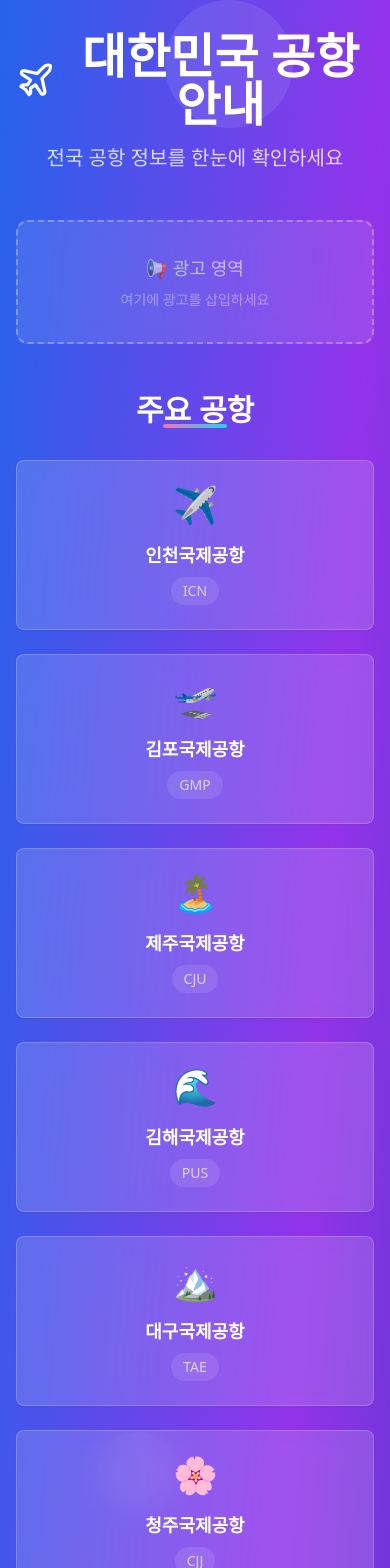
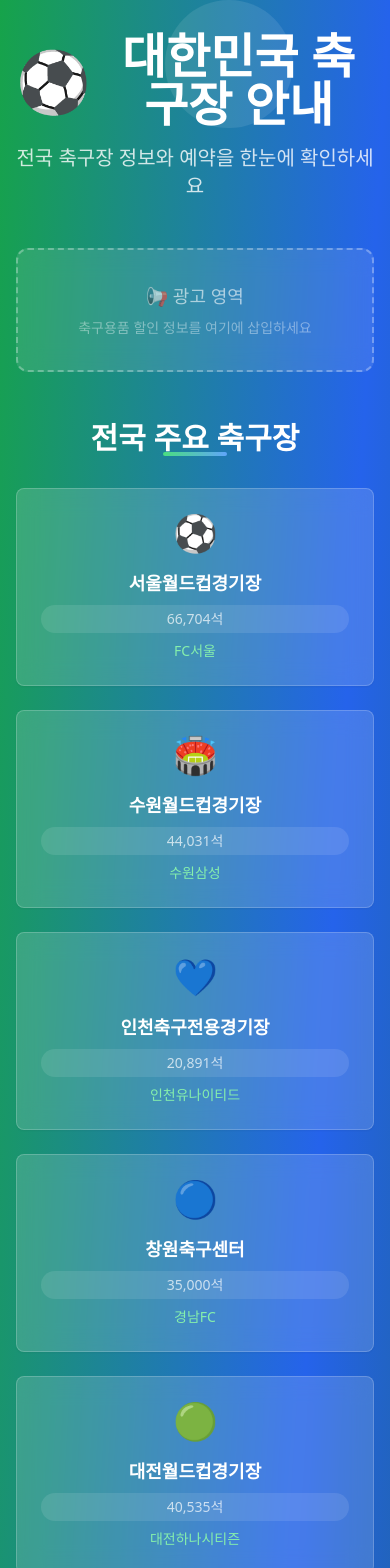
Before and after one commit to bisang1/mimic-page-creator-buddy, a React (Vite) app: page /airport-guide in a window 390 px wide. Shown: the top 1568 px of the page. Built offline with nearby package versions, Linux system fonts and the light colour scheme.

Commit message:
Feat: Implement Korean football guide page
Modify the code to create a page about Korean football, including information on stadiums, clubs, booking, transportation, parking, coaches, association info, and regional stadium lists.

```diff
--- a/src/pages/AirportGuide.tsx
+++ b/src/pages/AirportGuide.tsx
@@ -1,50 +1,51 @@
 
 import React, { useState } from 'react';
-import { Plane, Building2, Phone, MapPin, Clock, Luggage, Car, Coffee, ShoppingBag, Wifi } from 'lucide-react';
+import { MapPin, Building2, Phone, Clock, Car, Train, Users, Calendar } from 'lucide-react';
 import { Card, CardContent } from '@/components/ui/card';
 import { Tabs, TabsContent, TabsList, TabsTrigger } from '@/components/ui/tabs';
 
-const AirportGuide = () => {
-  const [activeTab, setActiveTab] = useState('baggage');
+const SoccerGuide = () => {
+  const [activeTab, setActiveTab] = useState('reservation');
 
-  const airports = [
-    { name: '인천국제공항', code: 'ICN', icon: '✈️', href: '#incheon' },
-    { name: '김포국제공항', code: 'GMP', icon: '🛫', href: '#gimpo' },
-    { name: '제주국제공항', code: 'CJU', icon: '🏝️', href: '#jeju' },
-    { name: '김해국제공항', code: 'PUS', icon: '🌊', href: '#gimhae' },
-    { name: '대구국제공항', code: 'TAE', icon: '🏔️', href: '#daegu' },
-    { name: '청주국제공항', code: 'CJJ', icon: '🌸', href: '#cheongju' },
-    { name: '무안국제공항', code: 'MWX', icon: '🌅', href: '#muan' },
-    { name: '울산공항', code: 'USN', icon: '🏭', href: '#ulsan' },
-    { name: '여수공항', code: 'RSU', icon: '⛵', href: '#yeosu' },
-    { name: '포항경주공항', code: 'KPX', icon: '🏛️', href: '#pohang' },
-    { name: '군산공항', code: 'KUV', icon: '🦅', href: '#gunsan' },
-    { name: '원주공항', code: 'WJU', icon: '🌲', href: '#wonju' }
+  const stadiums = [
+    { name: '서울월드컵경기장', capacity: '66,704석', icon: '⚽', href: '#seoul-worldcup', team: 'FC서울' },
+    { name: '수원월드컵경기장', capacity: '44,031석', icon: '🏟️', href: '#suwon-worldcup', team: '수원삼성' },
+    { name: '인천축구전용경기장', capacity: '20,891석', icon: '💙', href: '#incheon', team: '인천유나이티드' },
+    { name: '창원축구센터', capacity: '35,000석', icon: '🔵', href: '#changwon', team: '경남FC' },
+    { name: '대전월드컵경기장', capacity: '40,535석', icon: '🟢', href: '#daejeon-worldcup', team: '대전하나시티즌' },
+    { name: '광주월드컵경기장', capacity: '40,245석', icon: '🔴', href: '#gwangju-worldcup', team: '광주FC' },
+    { name: '대구FC파크', capacity: '12,415석', icon: '🟡', href: '#daegu-fc', team: '대구FC' },
+    { name: '울산문수축구경기장', capacity: '44,102석', icon: '⚫', href: '#ulsan-munsu', team: '울산HD' },
+    { name: '전주월드컵경기장', capacity: '42,477석', icon: '🟤', href: '#jeonju-worldcup', team: '전북현대' },
+    { name: '포항스틸야드', capacity: '25,000석', icon: '🔶', href: '#pohang-steel', team: '포항스틸러스' },
+    { name: '제주월드컵경기장', capacity: '35,657석', icon: '🏝️', href: '#jeju-worldcup', team: '제주유나이티드' },
+    { name: '서울올림픽주경기장', capacity: '69,950석', icon: '🏛️', href: '#seoul-olympic', team: '국가대표 경기장' }
   ];
 
-  const airlines = [
-    '대한항공', '아시아나항공', '제주항공', '진에어',
-    '티웨이항공', '에어부산', '이스타항공', '에어서울'
+  const kLeagueTeams = [
+    'FC서울', '수원삼성 블루윙즈', '인천유나이티드', '경남FC',
+    '대전하나시티즌', '광주FC', '대구FC', '울산HD',
+    '전북현대 모터스', '포항스틸러스', '제주유나이티드', '강원FC'
   ];
 
-  const emergencyContacts = [
-    { title: '인천공항 안내', number: '1577-2600', icon: Phone },
-    { title: '공항경찰', number: '032-741-2123', icon: Phone },
-    { title: '의무실', number: '032-741-2080', icon: Phone },
-    { title: '분실물센터', number: '032-741-2357', icon: Phone }
+  const soccerContacts = [
+    { title: 'KFA 대한축구협회', number: '02-2002-0777', icon: Phone },
+    { title: 'K리그 사무국', number: '02-2002-9000', icon: Phone },
+    { title: '축구장 예약센터', number: '1588-7777', icon: Phone },
+    { title: '축구용품 할인정보', number: '1577-1234', icon: Phone }
   ];
 
   const facilities = [
-    { name: '면세점', desc: '신라면세점, 롯데면세점', icon: ShoppingBag },
-    { name: '식당가', desc: '한식, 양식, 패스트푸드', icon: Coffee },
-    { name: '카페', desc: '스타벅스, 투썸플레이스', icon: Coffee },
-    { name: '라운지', desc: 'KAL라운지, 아시아나라운지', icon: Building2 },
-    { name: '은행/ATM', desc: '환전소, 현금인출기', icon: Building2 },
-    { name: '통신', desc: '무료WiFi, 충전소', icon: Wifi }
+    { name: '매점', desc: '음료, 간식, 축구용품', icon: Building2 },
+    { name: '주차장', desc: '경기장 내부/외부 주차', icon: Car },
+    { name: '대중교통', desc: '지하철, 버스 연결', icon: Train },
+    { name: '팬샵', desc: '구단 굿즈, 유니폼', icon: Building2 },
+    { name: '화장실', desc: '각 구역별 편의시설', icon: Building2 },
+    { name: '의무실', desc: '응급처치, 의료진 상주', icon: Building2 }
   ];
 
   return (
-    <div className="min-h-screen bg-gradient-to-br from-blue-600 via-purple-600 to-blue-800 relative overflow-hidden">
+    <div className="min-h-screen bg-gradient-to-br from-green-600 via-blue-600 to-green-800 relative overflow-hidden">
       {/* Background Effects */}
       <div className="absolute inset-0 pointer-events-none">
         <div className="absolute w-20 h-20 bg-white/10 rounded-full top-1/4 left-1/4 animate-pulse"></div>
@@ -56,35 +57,38 @@ const AirportGuide = () => {
         {/* Header */}
         <header className="text-center mb-12 animate-fade-in">
           <h1 className="text-5xl font-bold text-white mb-4 flex items-center justify-center gap-3">
-            <Plane className="w-12 h-12" />
-            대한민국 공항 안내
+            <div className="text-6xl">⚽</div>
+            대한민국 축구장 안내
           </h1>
-          <p className="text-xl text-white/80">전국 공항 정보를 한눈에 확인하세요</p>
+          <p className="text-xl text-white/80">전국 축구장 정보와 예약을 한눈에 확인하세요</p>
         </header>
 
         {/* Ad Space */}
         <div className="bg-white/10 border-2 border-dashed border-white/30 rounded-xl p-8 mb-12 text-center backdrop-blur-md">
           <div className="text-white/60 text-lg mb-2">📢 광고 영역</div>
-          <div className="text-white/40 text-sm">여기에 광고를 삽입하세요</div>
+          <div className="text-white/40 text-sm">축구용품 할인 정보를 여기에 삽입하세요</div>
         </div>
 
-        {/* Main Airports */}
+        {/* Main Stadiums */}
         <section className="mb-16">
           <h2 className="text-3xl font-bold text-white text-center mb-8 relative">
-            주요 공항
-            <div className="absolute bottom-0 left-1/2 transform -translate-x-1/2 w-16 h-1 bg-gradient-to-r from-pink-400 to-cyan-400 rounded-full"></div>
+            전국 주요 축구장
+            <div className="absolute bottom-0 left-1/2 transform -translate-x-1/2 w-16 h-1 bg-gradient-to-r from-green-400 to-blue-400 rounded-full"></div>
           </h2>
 
           <div className="grid grid-cols-1 md:grid-cols-2 lg:grid-cols-3 xl:grid-cols-4 gap-6">
-            {airports.map((airport, index) => (
+            {stadiums.map((stadium, index) => (
               <Card key={index} className="bg-white/15 border-white/20 backdrop-blur-md hover:bg-white/25 transition-all duration-300 hover:transform hover:-translate-y-2 cursor-pointer group">
                 <CardContent className="p-6 text-center">
                   <div className="text-4xl mb-4 group-hover:scale-110 transition-transform duration-300">
-                    {airport.icon}
+                    {stadium.icon}
                   </div>
-                  <h3 className="text-lg font-semibold text-white mb-2">{airport.name}</h3>
-                  <div className="bg-white/10 text-white/70 px-3 py-1 rounded-full text-sm inline-block">
-                    {airport.code}
+                  <h3 className="text-lg font-semibold text-white mb-2">{stadium.name}</h3>
+                  <div className="bg-white/10 text-white/70 px-3 py-1 rounded-full text-sm mb-2">
+                    {stadium.capacity}
+                  </div>
+                  <div className="text-green-300 text-sm font-medium">
+                    {stadium.team}
                   </div>
                 </CardContent>
               </Card>
@@ -92,15 +96,15 @@ const AirportGuide = () => {
           </div>
         </section>
 
-        {/* Airlines */}
+        {/* K-League Teams */}
         <section className="mb-16">
           <Card className="bg-white/10 border-white/20 backdrop-blur-md">
             <CardContent className="p-8">
-              <h2 className="text-3xl font-bold text-white text-center mb-8">국내 주요 항공사</h2>
+              <h2 className="text-3xl font-bold text-white text-center mb-8">K리그 구단</h2>
               <div className="grid grid-cols-2 md:grid-cols-4 gap-4">
-                {airlines.map((airline, index) => (
+                {kLeagueTeams.map((team, index) => (
                   <div key={index} className="bg-white/20 rounded-lg p-4 text-center text-white font-medium hover:bg-white/30 transition-all duration-300 hover:transform hover:-translate-y-1">
-                    {airline}
+                    {team}
                   </div>
                 ))}
               </div>
@@ -108,92 +112,56 @@ const AirportGuide = () => {
           </Card>
         </section>
 
-        {/* Travel Guide */}
+        {/* Soccer Guide */}
         <section className="mb-16">
           <h2 className="text-3xl font-bold text-white text-center mb-8 relative">
-            여행 필수 가이드
-            <div className="absolute bottom-0 left-1/2 transform -translate-x-1/2 w-16 h-1 bg-gradient-to-r from-pink-400 to-cyan-400 rounded-full"></div>
+            축구장 이용 가이드
+            <div className="absolute bottom-0 left-1/2 transform -translate-x-1/2 w-16 h-1 bg-gradient-to-r from-green-400 to-blue-400 rounded-full"></div>
           </h2>
 
           <Tabs value={activeTab} onValueChange={setActiveTab} className="w-full">
             <TabsList className="grid w-full grid-cols-2 md:grid-cols-4 bg-white/10 border-white/20">
-              <TabsTrigger value="baggage" className="data-[state=active]:bg-white/30">수하물 규정</TabsTrigger>
-              <TabsTrigger value="checkin" className="data-[state=active]:bg-white/30">체크인 시간</TabsTrigger>
+              <TabsTrigger value="reservation" className="data-[state=active]:bg-white/30">예약 방법</TabsTrigger>
               <TabsTrigger value="transport" className="data-[state=active]:bg-white/30">교통편</TabsTrigger>
+              <TabsTrigger value="parking" className="data-[state=active]:bg-white/30">주차 정보</TabsTrigger>
               <TabsTrigger value="facilities" className="data-[state=active]:bg-white/30">편의시설</TabsTrigger>
             </TabsList>
 
-            <TabsContent value="baggage" className="mt-6">
+            <TabsContent value="reservation" className="mt-6">
               <div className="grid grid-cols-1 md:grid-cols-3 gap-6">
                 <Card className="bg-white/10 border-white/20 backdrop-blur-md">
                   <CardContent className="p-6">
                     <div className="flex items-center gap-3 mb-4">
-                      <Plane className="w-6 h-6 text-white" />
-                      <h4 className="text-lg font-semibold text-white">국내선</h4>
+                      <Calendar className="w-6 h-6 text-white" />
+                      <h4 className="text-lg font-semibold text-white">온라인 예약</h4>
                     </div>
                     <p className="text-white/90">
-                      <strong>기내:</strong> 10kg | <strong>위탁:</strong> 20kg<br/>
-                      <strong>크기:</strong> 55×40×20cm
+                      <strong>방법:</strong> 각 경기장 홈페이지<br/>
+                      <strong>시간:</strong> 24시간 예약 가능<br/>
+                      <strong>결제:</strong> 카드, 계좌이체
                     </p>
                   </CardContent>
                 </Card>
                 <Card className="bg-white/10 border-white/20 backdrop-blur-md">
                   <CardContent className="p-6">
                     <div className="flex items-center gap-3 mb-4">
-                      <MapPin className="w-6 h-6 text-white" />
-                      <h4 className="text-lg font-semibold text-white">국제선</h4>
+                      <Phone className="w-6 h-6 text-white" />
+                      <h4 className="text-lg font-semibold text-white">전화 예약</h4>
                     </div>
                     <p className="text-white/90">
-                      <strong>기내:</strong> 10kg | <strong>위탁:</strong> 23kg<br/>
-                      <strong>크기:</strong> 55×40×20cm
-                    </p>
-                  </CardContent>
-                </Card>
-                <Card className="bg-red-500/20 border-red-400/30 backdrop-blur-md">
-                  <CardContent className="p-6">
-                    <div className="flex items-center gap-3 mb-4">
-                      <Luggage className="w-6 h-6 text-white" />
-                      <h4 className="text-lg font-semibold text-white">금지 물품</h4>
-                    </div>
-                    <p className="text-white/90">액체류 100ml 초과, 날카로운 물건, 리튬배터리</p>
-                  </CardContent>
-                </Card>
-              </div>
-            </TabsContent>
-
-            <TabsContent value="checkin" className="mt-6">
-              <div className="grid grid-cols-1 md:grid-cols-3 gap-6">
-                <Card className="bg-white/10 border-white/20 backdrop-blur-md">
-                  <CardContent className="p-6">
-                    <div className="flex items-center gap-3 mb-4">
-                      <Clock className="w-6 h-6 text-white" />
-                      <h4 className="text-lg font-semibold text-white">국내선</h4>
-                    </div>
-                    <p className="text-white/90">
-                      <strong>체크인 마감:</strong> 출발 40분 전<br/>
-                      <strong>탑승구 마감:</strong> 출발 15분 전
-                    </p>
-                  </CardContent>
-                </Card>
-                <Card className="bg-white/10 border-white/20 backdrop-blur-md">
-                  <CardContent className="p-6">
-                    <div className="flex items-center gap-3 mb-4">
-                      <Clock className="w-6 h-6 text-white" />
-                      <h4 className="text-lg font-semibold text-white">국제선</h4>
-                    </div>
-                    <p className="text-white/90">
-                      <strong>체크인 마감:</strong> 출발 60분 전<br/>
-                      <strong>탑승구 마감:</strong> 출발 30분 전
+                      <strong>시간:</strong> 평일 09:00-18:00<br/>
+                      <strong>주말:</strong> 09:00-17:00<br/>
+                      <strong>예약:</strong> 최대 30일 전
                     </p>
                   </CardContent>
                 </Card>
                 <Card className="bg-green-500/20 border-green-400/30 backdrop-blur-md">
                   <CardContent className="p-6">
                     <div className="flex items-center gap-3 mb-4">
-                      <Phone className="w-6 h-6 text-white" />
-                      <h4 className="text-lg font-semibold text-white">꿀팁</h4>
+                      <Users className="w-6 h-6 text-white" />
+                      <h4 className="text-lg font-semibold text-white">단체 예약</h4>
                     </div>
-                    <p className="text-white/90">모바일 체크인으로 시간 단축하세요!</p>
+                    <p className="text-white/90">10명 이상 단체는 할인 혜택 제공</p>
                   </CardContent>
                 </Card>
               </div>
@@ -202,10 +170,10 @@ const AirportGuide = () => {
             <TabsContent value="transport" className="mt-6">
               <div className="grid grid-cols-1 md:grid-cols-2 lg:grid-cols-4 gap-6">
                 {[
-                  { title: '공항버스', desc: '시내 주요 지역 운행\n요금: 15,000~17,000원', icon: Car },
-                  { title: '지하철/전철', desc: '인천공항선, 김포공항선\n요금: 4,000~5,000원', icon: Car },
-                  { title: '자가용', desc: '주차요금: 일반 4,000원/일\n지정 6,000원/일', icon: Car },
-                  { title: '택시', desc: '시내까지 60,000~80,000원\n(거리별 상이)', icon: Car }
+                  { title: '지하철', desc: '각 경기장별 전용역\n2-9호선 연결', icon: Train },
+                  { title: '버스', desc: '시내버스, 마을버스\n경기일 증편 운행', icon: Car },
+                  { title: '셔틀버스', desc: '경기일 임시 운행\n주요 지하철역 연결', icon: Car },
+                  { title: '자가용', desc: '경기장 주차장 이용\n사전 예약 권장', icon: Car }
                 ].map((transport, index) => (
                   <Card key={index} className="bg-white/10 border-white/20 backdrop-blur-md">
                     <CardContent className="p-6 text-center">
@@ -215,6 +183,46 @@ const AirportGuide = () => {
                     </CardContent>
                   </Card>
                 ))}
+              </div>
+            </TabsContent>
+
+            <TabsContent value="parking" className="mt-6">
+              <div className="grid grid-cols-1 md:grid-cols-3 gap-6">
+                <Card className="bg-white/10 border-white/20 backdrop-blur-md">
+                  <CardContent className="p-6">
+                    <div className="flex items-center gap-3 mb-4">
+                      <Car className="w-6 h-6 text-white" />
+                      <h4 className="text-lg font-semibold text-white">경기장 주차</h4>
+                    </div>
+                    <p className="text-white/90">
+                      <strong>요금:</strong> 경기일 10,000원<br/>
+                      <strong>평상시:</strong> 시간당 2,000원<br/>
+                      <strong>예약:</strong> 온라인 사전예약
+                    </p>
+                  </CardContent>
+                </Card>
+                <Card className="bg-white/10 border-white/20 backdrop-blur-md">
+                  <CardContent className="p-6">
+                    <div className="flex items-center gap-3 mb-4">
+                      <MapPin className="w-6 h-6 text-white" />
+                      <h4 className="text-lg font-semibold text-white">인근 주차장</h4>
+                    </div>
+                    <p className="text-white/90">
+                      <strong>공영주차장:</strong> 도보 5-10분<br/>
+                      <strong>요금:</strong> 8,000~12,000원<br/>
+                      <strong>운영:</strong> 24시간
+                    </p>
+                  </CardContent>
+                </Card>
+                <Card className="bg-blue-500/20 border-blue-400/30 backdrop-blur-md">
+                  <CardContent className="p-6">
+                    <div className="flex items-center gap-3 mb-4">
+                      <Clock className="w-6 h-6 text-white" />
+                      <h4 className="text-lg font-semibold text-white">주차 팁</h4>
+                    </div>
+                    <p className="text-white/90">경기 2시간 전 도착 권장!</p>
+                  </CardContent>
+                </Card>
               </div>
             </TabsContent>
 
@@ -234,20 +242,20 @@ const AirportGuide = () => {
           </Tabs>
         </section>
 
-        {/* Emergency Contacts */}
+        {/* Soccer Contacts */}
         <section className="mb-16">
           <h2 className="text-3xl font-bold text-white text-center mb-8 relative">
-            긴급 연락처
-            <div className="absolute bottom-0 left-1/2 transform -translate-x-1/2 w-16 h-1 bg-gradient-to-r from-pink-400 to-cyan-400 rounded-full"></div>
+            축구 관련 연락처
+            <div className="absolute bottom-0 left-1/2 transform -translate-x-1/2 w-16 h-1 bg-gradient-to-r from-green-400 to-blue-400 rounded-full"></div>
           </h2>
 
           <div className="grid grid-cols-1 md:grid-cols-2 lg:grid-cols-4 gap-6">
-            {emergencyContacts.map((contact, index) => (
+            {soccerContacts.map((contact, index) => (
               <Card key={index} className="bg-white/15 border-white/20 backdrop-blur-md hover:bg-white/25 transition-all duration-300 hover:transform hover:-translate-y-2">
                 <CardContent className="p-6 text-center">
                   <contact.icon className="w-8 h-8 text-white mx-auto mb-4" />
                   <h4 className="text-lg font-semibold text-white mb-2">{contact.title}</h4>
-                  <div className="text-cyan-300 font-mono text-lg font-bold">{contact.number}</div>
+                  <div className="text-green-300 font-mono text-lg font-bold">{contact.number}</div>
                 </CardContent>
               </Card>
             ))}
@@ -258,14 +266,14 @@ const AirportGuide = () => {
         <section className="mb-16">
           <h2 className="text-3xl font-bold text-white text-center mb-8 relative">
             빠른 서비스
-            <div className="absolute bottom-0 left-1/2 transform -translate-x-1/2 w-16 h-1 bg-gradient-to-r from-pink-400 to-cyan-400 rounded-full"></div>
+            <div className="absolute bottom-0 left-1/2 transform -translate-x-1/2 w-16 h-1 bg-gradient-to-r from-green-400 to-blue-400 rounded-full"></div>
           </h2>
 
           <div className="grid grid-cols-1 md:grid-cols-3 gap-6">
             {[
-              { title: '실시간 운항정보', desc: '한국공항공사 공식 사이트', icon: Building2, href: 'https://www.airport.co.kr/main/index.do' },
-              { title: '항공편 조회', desc: '에어포탈 통합 검색', icon: Plane, href: 'https://www.airportal.go.kr/flight/flightStatsIntro.jsp' },
-              { title: '티켓 예매', desc: '온라인 항공권 예약', icon: Phone, href: 'https://www.koreanair.com/' }
+              { title: '축구장 예약', desc: 'K리그 통합 예약 시스템', icon: Calendar, href: 'https://www.kleague.com/' },
+              { title: '경기 일정', desc: 'K리그 공식 일정 확인', icon: Clock, href: 'https://www.kleague.com/match' },
+              { title: '티켓 예매', desc: '온라인 티켓 예매', icon: Phone, href: 'https://ticket.interpark.com/sports' }
             ].map((service, index) => (
               <Card key={index} className="bg-white/20 border-white/20 backdrop-blur-md hover:bg-white/30 transition-all duration-300 hover:transform hover:-translate-y-2 cursor-pointer group">
                 <CardContent className="p-8 text-center">
@@ -280,12 +288,12 @@ const AirportGuide = () => {
 
         {/* Footer Ad */}
         <div className="bg-white/10 border-2 border-dashed border-white/30 rounded-xl p-8 text-center backdrop-blur-md">
-          <div className="text-white/60 text-lg mb-2">🎯 푸터 광고 영역</div>
-          <div className="text-white/40 text-sm">여기에 반응형 광고를 삽입하세요</div>
+          <div className="text-white/60 text-lg mb-2">🎯 축구용품 할인 광고</div>
+          <div className="text-white/40 text-sm">축구화, 유니폼, 축구공 할인 정보를 여기에 삽입하세요</div>
         </div>
       </div>
     </div>
   );
 };
 
-export default AirportGuide;
+export default SoccerGuide;
--- a/src/pages/Index.tsx
+++ b/src/pages/Index.tsx
@@ -2,7 +2,7 @@
 import { Link } from "react-router-dom";
 import { Button } from "@/components/ui/button";
 import { Card, CardContent, CardDescription, CardHeader, CardTitle } from "@/components/ui/card";
-import { Plane, MapPin, Clock } from "lucide-react";
+import { MapPin, Clock } from "lucide-react";
 
 const Index = () => {
   return (
@@ -10,10 +10,10 @@ const Index = () => {
       <div className="max-w-4xl w-full">
         <div className="text-center mb-12">
           <h1 className="text-4xl md:text-6xl font-bold text-gray-900 mb-4">
-            여행 정보 포털
+            스포츠 정보 포털
           </h1>
           <p className="text-xl text-gray-600 mb-8">
-            대한민국 공항과 여행 정보를 한눈에 확인하세요
+            대한민국 스포츠 시설과 정보를 한눈에 확인하세요
           </p>
         </div>
 
@@ -21,20 +21,20 @@ const Index = () => {
           <Card className="hover:shadow-lg transition-shadow duration-300">
             <CardHeader>
               <CardTitle className="flex items-center gap-2">
-                <Plane className="w-5 h-5 text-blue-600" />
-                공항 안내
+                <div className="text-2xl">⚽</div>
+                축구장 안내
               </CardTitle>
               <CardDescription>
-                전국 공항 정보와 여행 가이드
+                전국 축구장 정보와 예약 가이드
               </CardDescription>
             </CardHeader>
             <CardContent>
               <p className="text-sm text-gray-600 mb-4">
-                대한민국 주요 공항들의 실시간 정보, 교통편, 편의시설을 확인할 수 있습니다.
+                대한민국 주요 축구장들의 정보, 예약 방법, 교통편을 확인할 수 있습니다.
               </p>
               <Link to="/airport-guide">
                 <Button className="w-full">
-                  공항 안내 보기
+                  축구장 안내 보기
                 </Button>
               </Link>
             </CardContent>
@@ -44,15 +44,15 @@ const Index = () => {
             <CardHeader>
               <CardTitle className="flex items-center gap-2">
                 <MapPin className="w-5 h-5 text-green-600" />
-                여행지 정보
+                스포츠 시설
               </CardTitle>
               <CardDescription>
-                인기 여행지와 관광 명소
+                다양한 스포츠 시설 정보
               </CardDescription>
             </CardHeader>
             <CardContent>
               <p className="text-sm text-gray-600 mb-4">
-                국내외 인기 여행지의 상세 정보와 여행 팁을 제공합니다.
+                농구장, 테니스장, 수영장 등 다양한 스포츠 시설 정보를 제공합니다.
               </p>
               <Button variant="outline" className="w-full" disabled>
                 준비 중
@@ -64,15 +64,15 @@ const Index = () => {
             <CardHeader>
               <CardTitle className="flex items-center gap-2">
                 <Clock className="w-5 h-5 text-purple-600" />
-                실시간 정보
+                경기 일정
               </CardTitle>
               <CardDescription>
-                항공편 및 교통 정보
+                실시간 경기 및 예약 정보
               </CardDescription>
             </CardHeader>
             <CardContent>
               <p className="text-sm text-gray-600 mb-4">
-                실시간 항공편 스케줄과 대중교통 정보를 확인하세요.
+                실시간 경기 일정과 시설 예약 현황을 확인하세요.
               </p>
               <Button variant="outline" className="w-full" disabled>
                 준비 중
@@ -83,7 +83,7 @@ const Index = () => {
 
         <div className="text-center">
           <p className="text-gray-500 text-sm">
-            더 많은 기능들이 곧 추가될 예정입니다.
+            더 많은 스포츠 시설 정보가 곧 추가될 예정입니다.
           </p>
         </div>
       </div>
```
